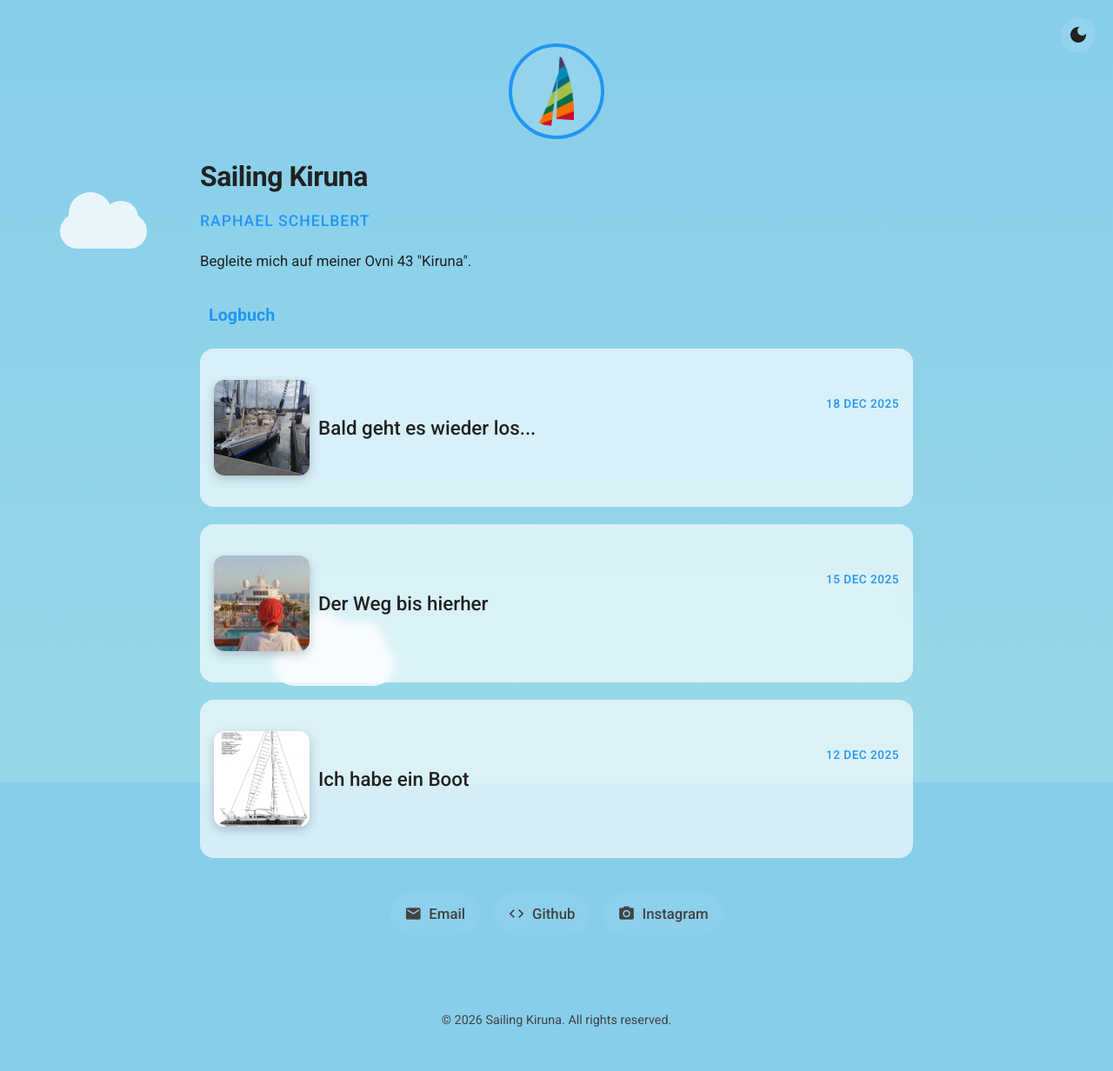
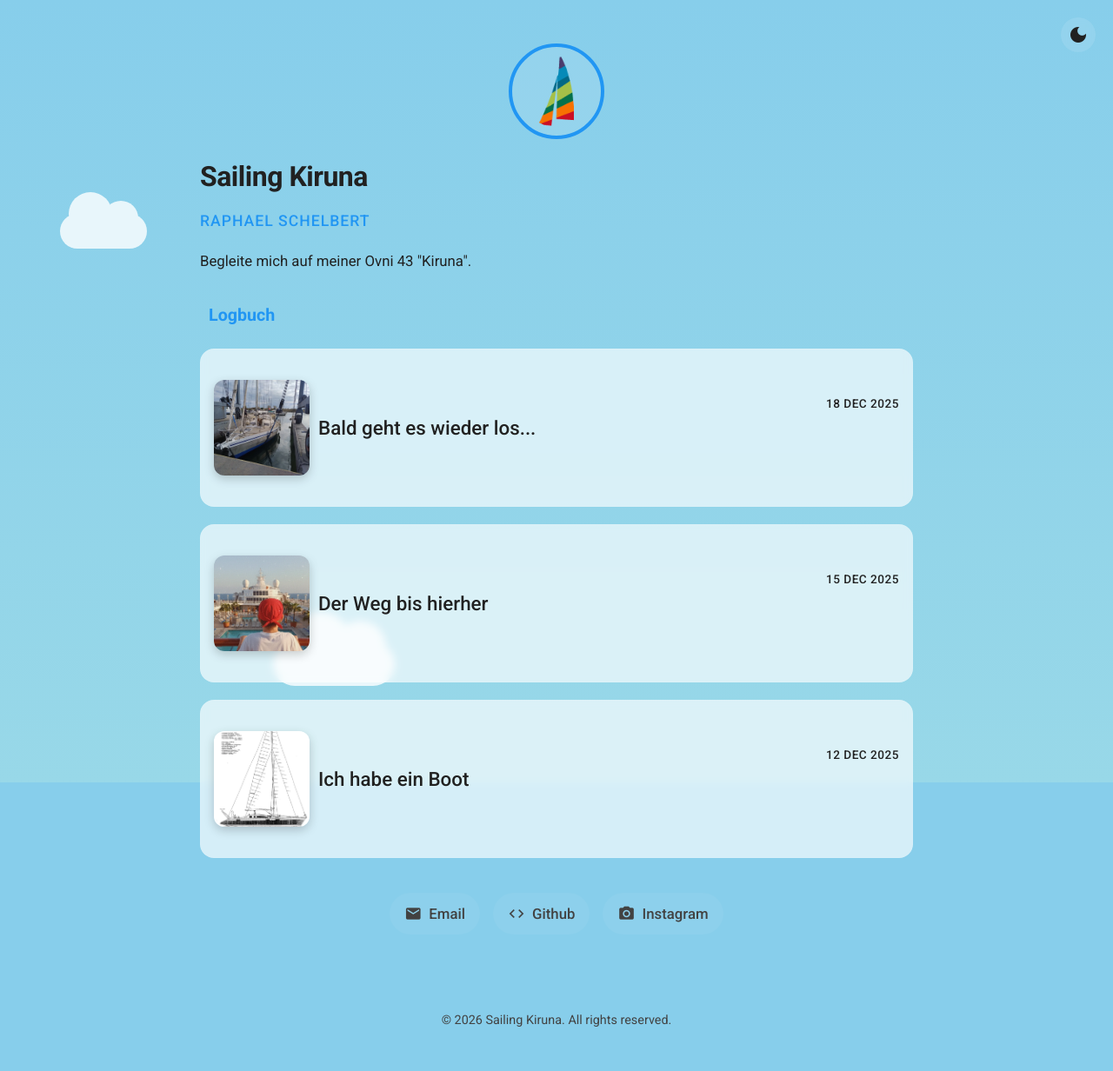
Before and after one commit to relyant/relyant.github.io, a Jekyll site: the page built from index.html, in a window 1280 px wide. Shown: the whole page at 87% size. Built offline with Jekyll 4.4.1, drawn with Linux system fonts in a browser that asks for light colours.

Commit message:
Update default.html

```diff
--- a/_layouts/default.html
+++ b/_layouts/default.html
@@ -228,7 +228,7 @@
 
         .blog-thumb { width: 110px; height: 110px; aspect-ratio: 1 / 1; object-fit: cover; border-radius: 12px; margin-right: 30px; flex-shrink: 0; box-shadow: 0 4px 6px rgba(0,0,0,0.1); z-index: 2; position: relative; }
         .blog-details { margin-left: 10px; display: flex; flex-direction: column; text-align: left; flex-grow: 1; position: relative; justify-content: center; min-height: 80px; z-index: 2; }
-        .blog-date { font-size: 0.85rem; color: var(--primary-color); font-weight: 500; letter-spacing: 0.5px; position: absolute; top: 0px; right: 0px; text-transform: uppercase; transition: color 0.3s ease; }
+        .blog-date { font-size: 0.85rem; color: var(--text-primary); font-weight: 500; letter-spacing: 0.5px; position: absolute; top: 0px; right: 0px; text-transform: uppercase; transition: color 0.3s ease; }
         .blog-title { font-size: 1.4rem; font-weight: 500; margin: 0; padding-right: 90px; transition: color 0.3s ease; }
 
         /* --- FOOTER --- */
```
